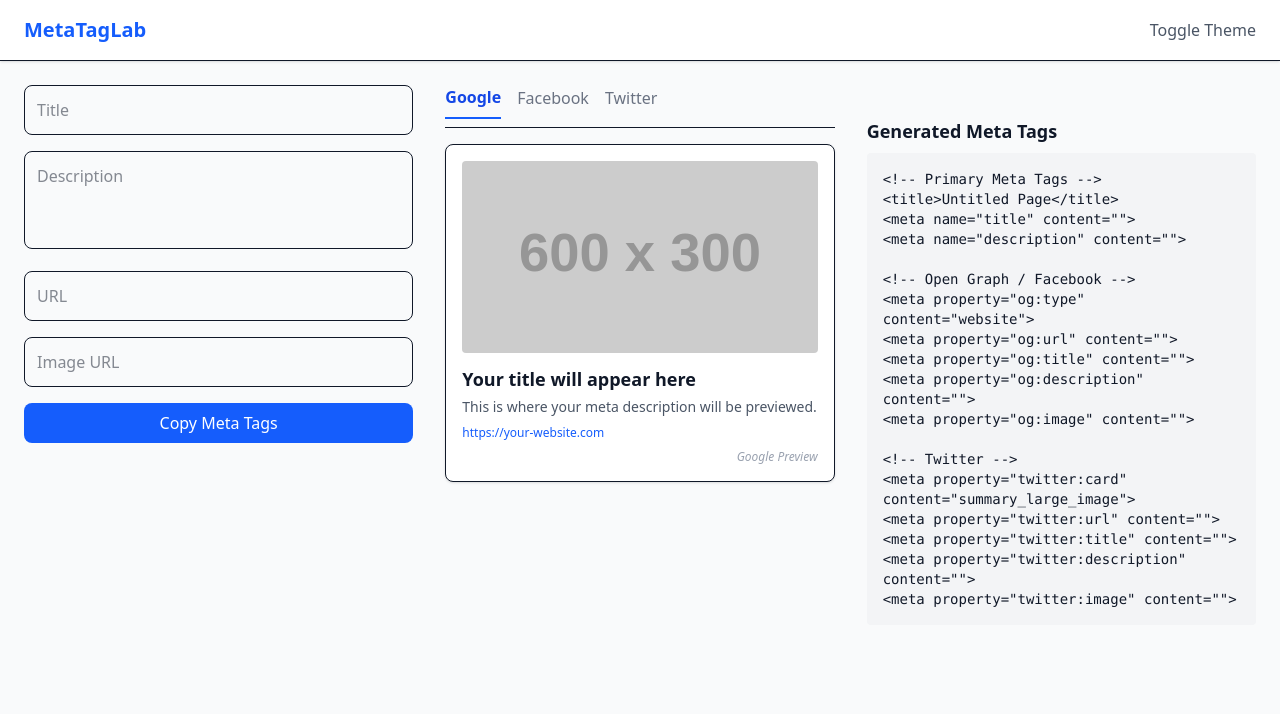
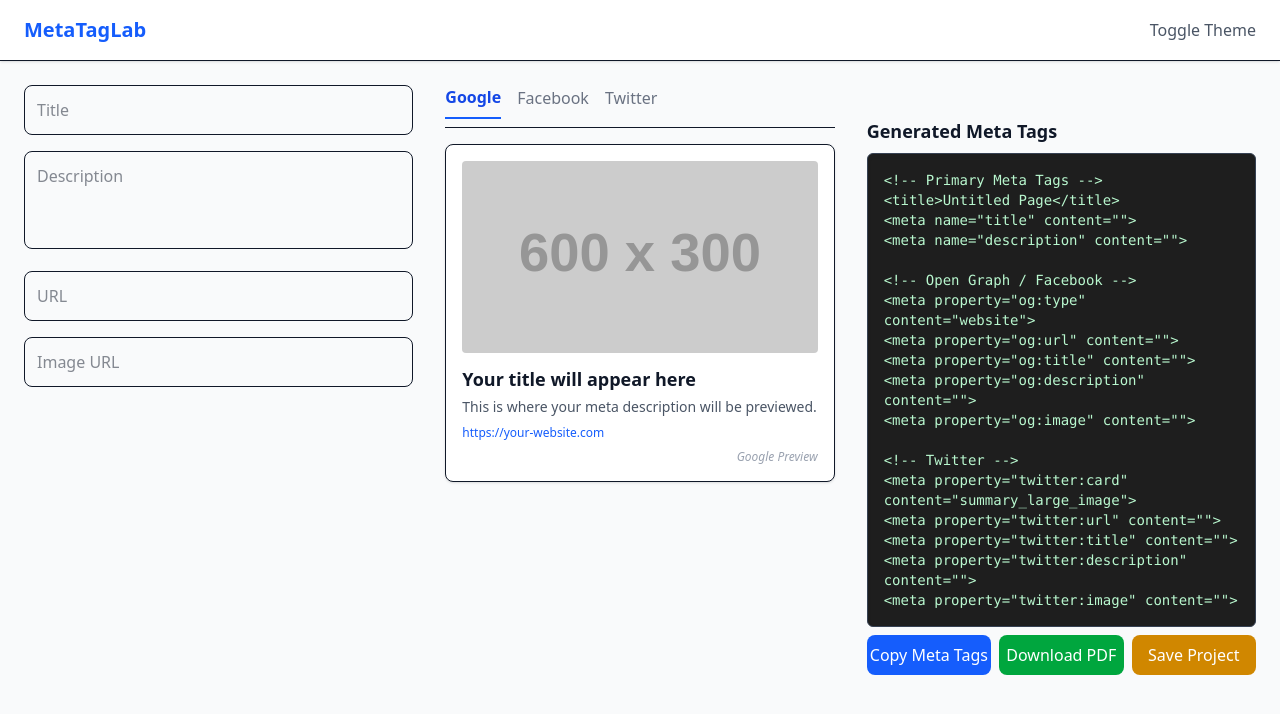
Before and after one commit to Basanta-khatri-0311/seo-meta-generator, a React (Vite) app: page / in a window 1280 px wide. Shown: the top 714 px of the page. Built offline with nearby package versions, Linux system fonts and the light colour scheme.

Commit message:
changed the buttons and added the buttons with logics of the button

```diff
--- a/src/components/MetaForm.jsx
+++ b/src/components/MetaForm.jsx
@@ -40,12 +40,6 @@ const MetaForm = ({ metaData, setMetaData }) => {
         className="w-full p-3 border rounded-lg text-sm sm:text-base focus:outline-blue-500"
         placeholder="Image URL"
       />
-      <button
-        type="buton"
-        className="w-full bg-blue-600 text-white py-2 rounded-lg hover:bg-blue-700 transition"
-      >
-        Copy Meta Tags
-      </button>
     </form>
   );
 };
--- a/src/components/MetaOutput.jsx
+++ b/src/components/MetaOutput.jsx
@@ -1,13 +1,63 @@
 import React from "react";
 import { generateMetaTags } from "../utils/metaBuilder";
+import jsPDF from "jspdf";
 
 const MetaOutput = ({ metaData }) => {
+  const isMetaDataValid = () => {
+    if (!metaData) return false;
+    if (!metaData.title || !metaData.description) return false;
+    return true;
+  };
+
+  const handleCopy = () => {
+    const tags = generateMetaTags(metaData);
+    navigator.clipboard.writeText(tags);
+    alert("✅ Meta tags copied to clipboard!");
+  };
+
+  const handleDownloadPDF = () => {
+    const doc = new jsPDF();
+    const tags = generateMetaTags(metaData);
+    doc.setFont("Courier");
+    doc.setFontSize(12);
+    doc.text(tags, 10, 10);
+    doc.save("meta-tags.pdf");
+  };
+
+  const handleSaveProject = () => {
+    localStorage.setItem("metalabs_metaData", JSON.stringify(metaData));
+    alert("✅ Project saved locally!");
+  };
+
   return (
     <div className="w-full mt-8">
       <h3 className="font-semibold text-lg mb-2">Generated Meta Tags</h3>
-      <pre className="bg-gray-100 p-4 rounded text-sm overflow-auto whitespace-pre-wrap">
+      <pre className="bg-[#1e1e1e] text-green-200 p-4 rounded-md text-sm overflow-auto whitespace-pre-wrap font-mono border border-gray-700 shadow-inner">
         {generateMetaTags(metaData)}
       </pre>
+      <div className="flex gap-2 mt-2">
+        <button
+          disabled={!isMetaDataValid()}
+          onClick={handleCopy}
+          className="flex-1 bg-blue-600 text-white py-2 rounded-lg hover:bg-blue-700 transition"
+        >
+          Copy Meta Tags
+        </button>
+        <button
+          disabled={!isMetaDataValid()}
+          onClick={handleDownloadPDF}
+          className="flex-1 bg-green-600 text-white py-2 rounded-lg hover:bg-green-700 transition"
+        >
+          Download PDF
+        </button>
+        <button
+          disabled={!isMetaDataValid()}
+          onClick={handleSaveProject}
+          className="flex-1 bg-yellow-600 text-white py-2 rounded-lg hover:bg-yellow-700 transition"
+        >
+          Save Project
+        </button>
+      </div>
     </div>
   );
 };
```
